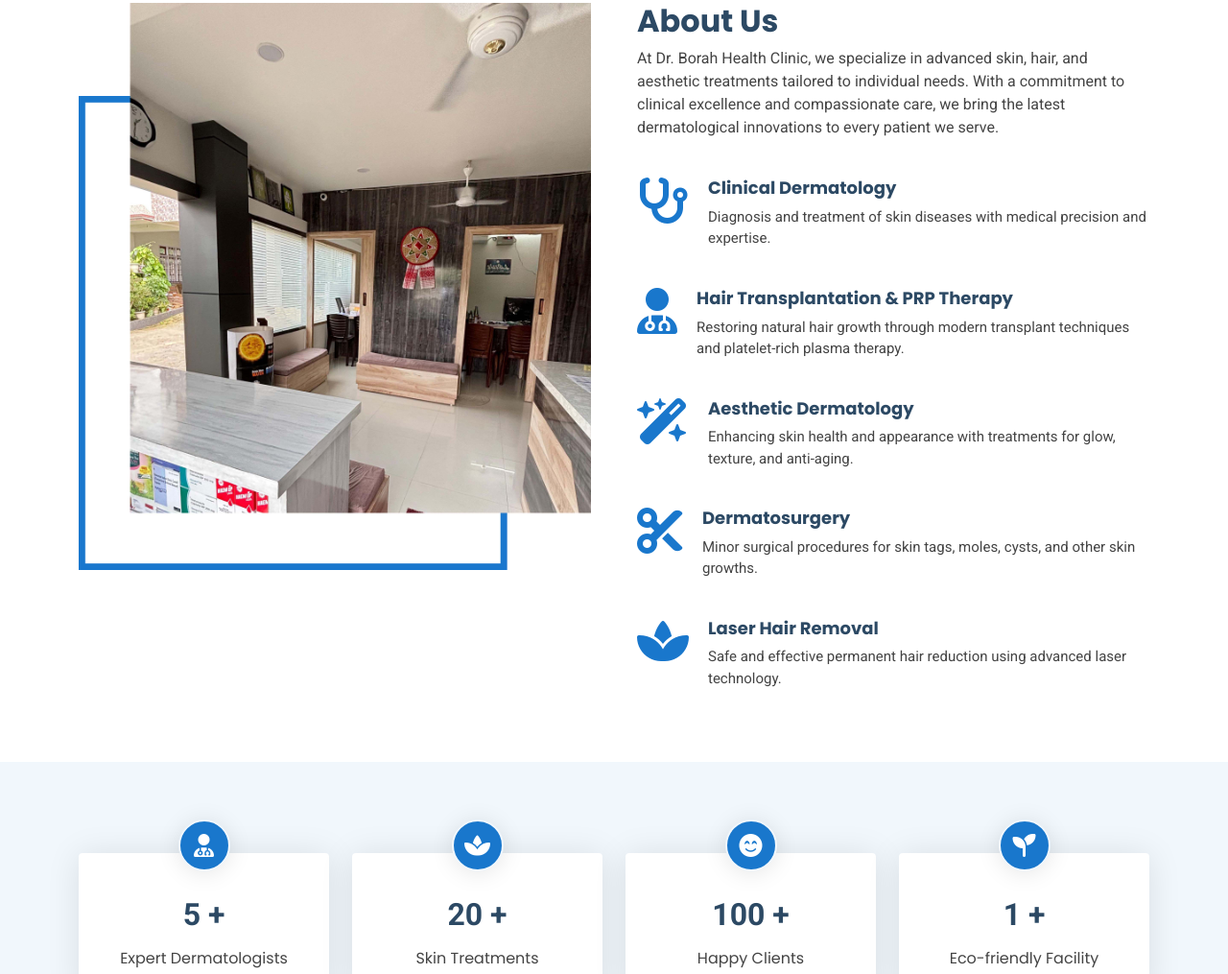
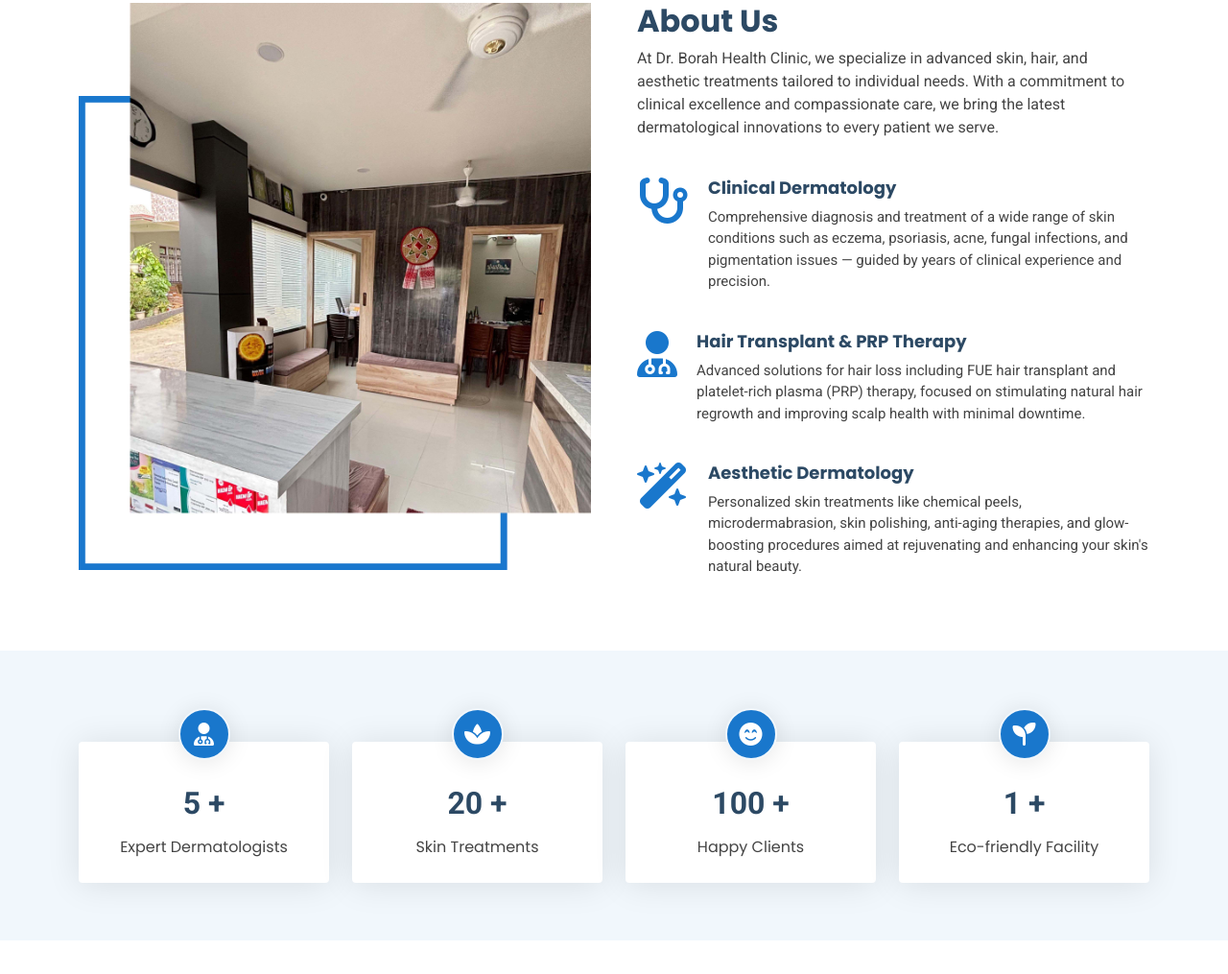
Before and after one commit to sumuahmed999/drpnborah, a plain HTML site: page index.html in a window 1280 px wide. Shown: the part 957-1972 px from the top of the page at 96% size. Drawn offline with Linux system fonts and the light colour scheme; animation ran at ten frames a second.

Commit message:
image and category update

```diff
--- a/index.html
+++ b/index.html
@@ -156,39 +156,31 @@
                 <i class="fa-solid fa-stethoscope"></i>
                 <div>
                   <h5>Clinical Dermatology</h5>
-                  <p>Diagnosis and treatment of skin diseases with medical precision and expertise.</p>
+                  <p>Comprehensive diagnosis and treatment of a wide range of skin conditions such as eczema, psoriasis,
+                    acne, fungal infections, and pigmentation issues — guided by years of clinical experience and
+                    precision.</p>
                 </div>
               </li>
               <li>
                 <i class="fa-solid fa-user-md"></i>
                 <div>
-                  <h5>Hair Transplantation & PRP Therapy</h5>
-                  <p>Restoring natural hair growth through modern transplant techniques and platelet-rich plasma
-                    therapy.</p>
+                  <h5>Hair Transplant & PRP Therapy</h5>
+                  <p>Advanced solutions for hair loss including FUE hair transplant and platelet-rich plasma (PRP)
+                    therapy, focused on stimulating natural hair regrowth and improving scalp health with minimal
+                    downtime.</p>
                 </div>
               </li>
               <li>
                 <i class="fa-solid fa-wand-magic-sparkles"></i>
                 <div>
                   <h5>Aesthetic Dermatology</h5>
-                  <p>Enhancing skin health and appearance with treatments for glow, texture, and anti-aging.</p>
-                </div>
-              </li>
-              <li>
-                <i class="fa-solid fa-scissors"></i>
-                <div>
-                  <h5>Dermatosurgery</h5>
-                  <p>Minor surgical procedures for skin tags, moles, cysts, and other skin growths.</p>
-                </div>
-              </li>
-              <li>
-                <i class="fa-solid fa-spa"></i>
-                <div>
-                  <h5>Laser Hair Removal</h5>
-                  <p>Safe and effective permanent hair reduction using advanced laser technology.</p>
+                  <p>Personalized skin treatments like chemical peels, microdermabrasion, skin polishing, anti-aging
+                    therapies, and glow-boosting procedures aimed at rejuvenating and enhancing your skin's natural
+                    beauty.</p>
                 </div>
               </li>
             </ul>
+
           </div>
 
 
```
Also changed, not shown: assets/img/herolow1.png (added), 1 other file.
